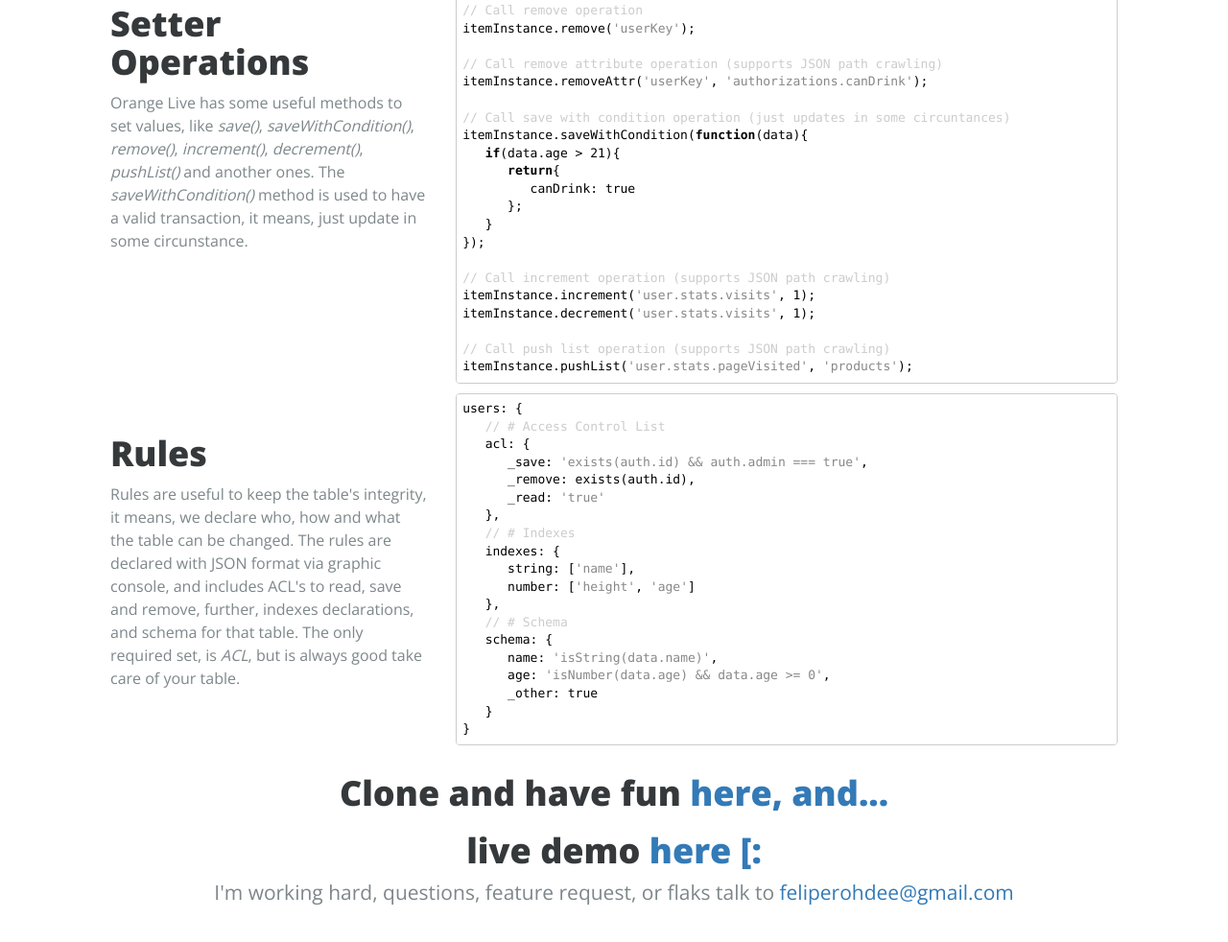
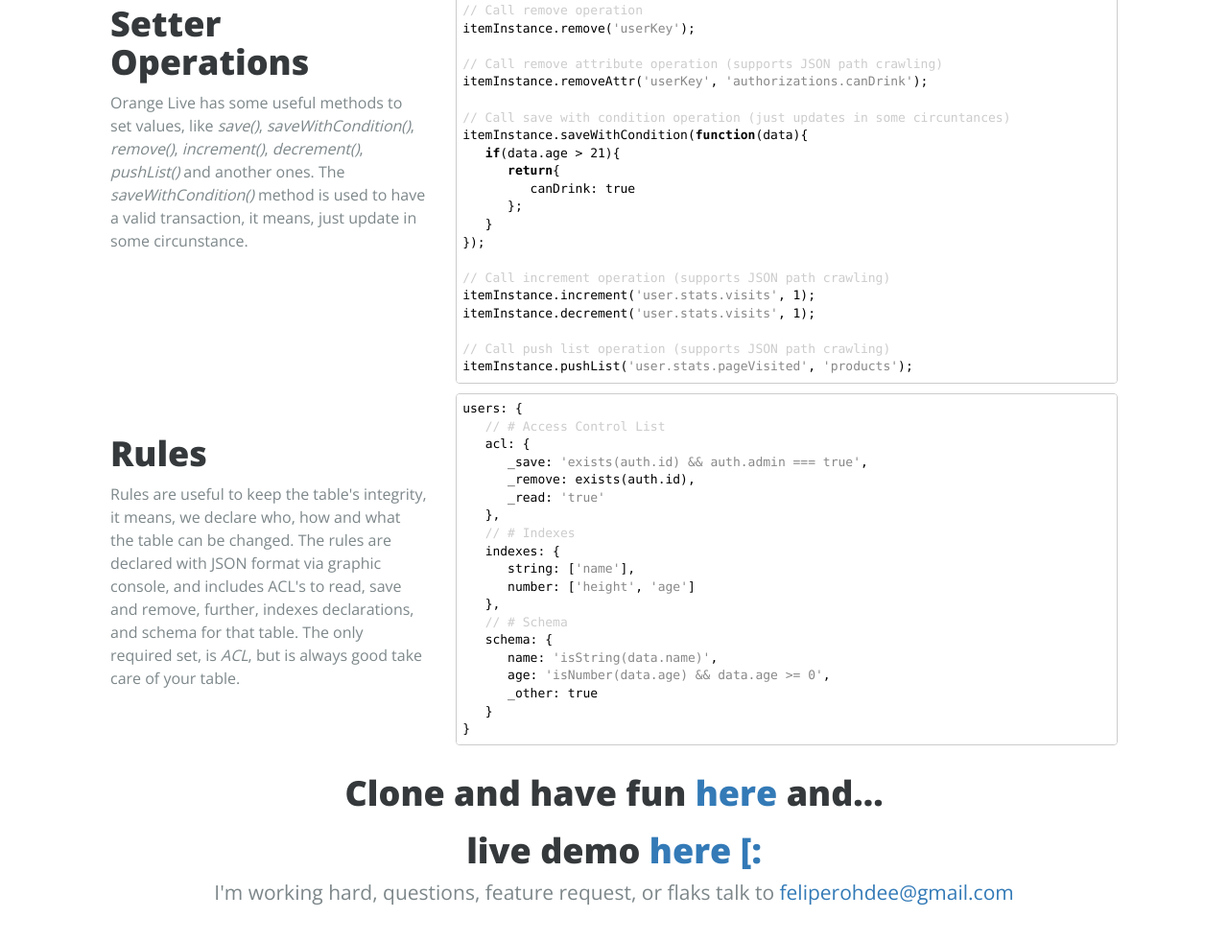
Before and after one commit to feliperohdee/orangeLive, a website: page index.html in a window 1280 px wide. Shown: the part 3272-4254 px from the top of the page at 96% size. Drawn offline with nearby package versions, Linux system fonts and the light colour scheme.

Commit message:
Update index.html

```diff
--- a/index.html
+++ b/index.html
@@ -179,7 +179,7 @@
 			</div>
 		</div>
 
-		<h1 class="text-center">Clone and have fun <a href="https://github.com/feliperohdee/orangeLive">here, and...</a></h1>
+		<h1 class="text-center">Clone and have fun <a href="https://github.com/feliperohdee/orangeLive">here</a> and...</h1>
 		<h1 class="text-center">live demo <a href="http://liveorange.herokuapp.com">here [:</a></h1>
 		<p class="lead text-center">
 			I'm working hard, questions, feature request, or flaks talk to <a href="mailto:feliperohdee@gmail.com">feliperohdee@gmail.com</a>
```
